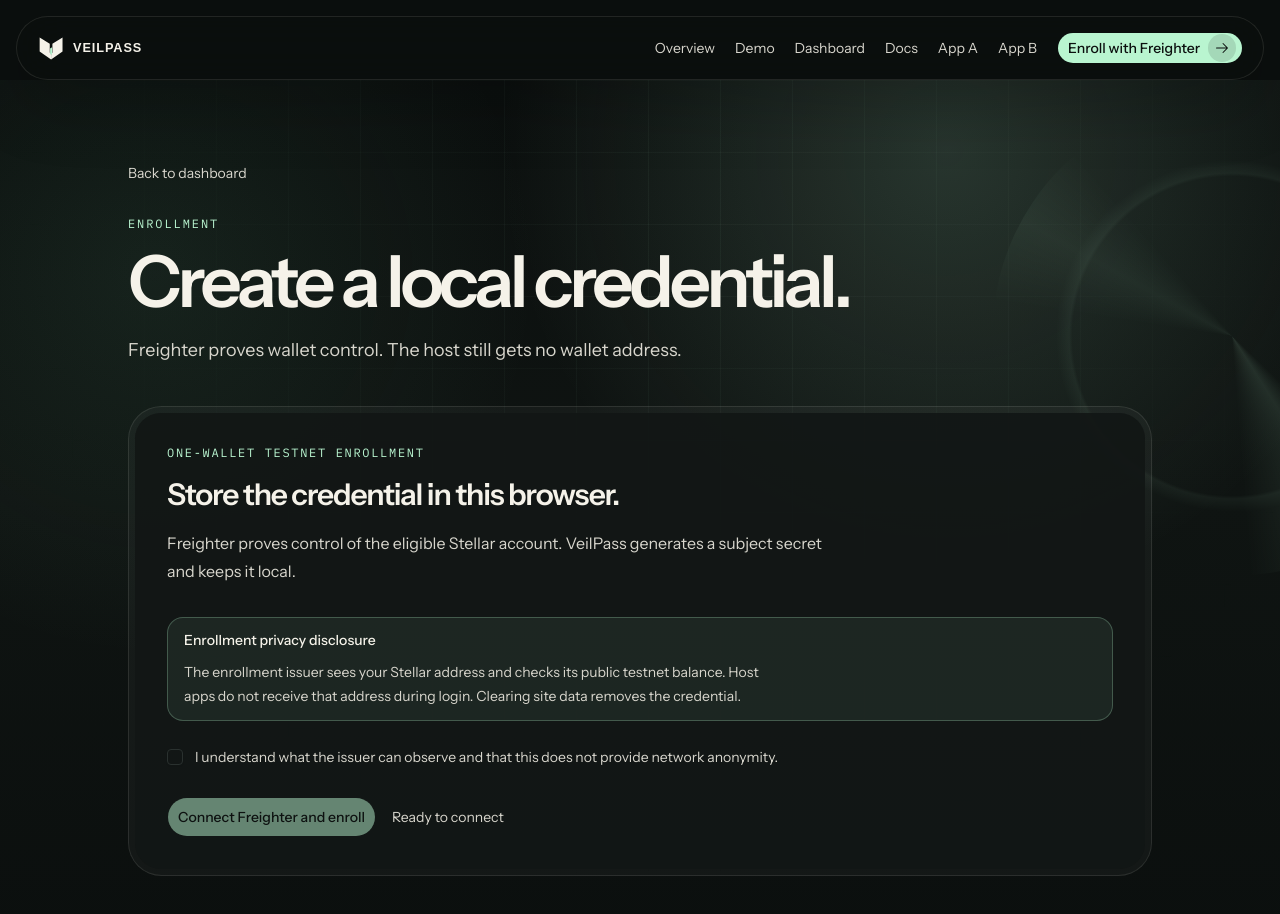
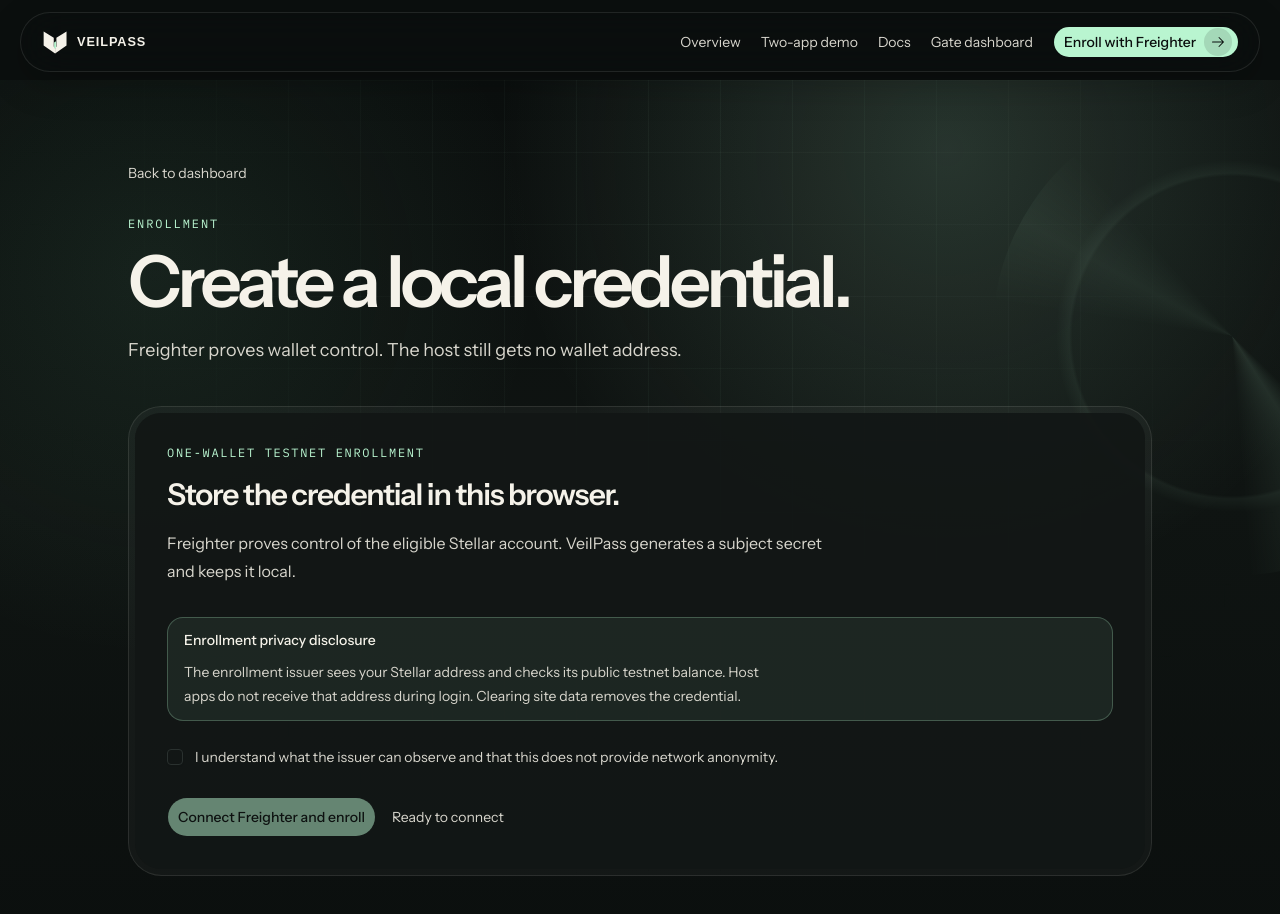
Before and after one commit to irham3/veilpass, a Next.js app in the folder frontend/: page /dashboard/enroll in a window 1280 px wide. Shown: the top 914 px of the page. Built offline with nearby package versions, Linux system fonts and the light colour scheme.

Commit message:
fix: stabilize navigation and resume login after enrollment

```diff
--- a/frontend/app/dashboard/enroll/page.tsx
+++ b/frontend/app/dashboard/enroll/page.tsx
@@ -14,7 +14,14 @@
   },
 };
 
-export default function EnrollPage() {
+function safeLoginReturnPath(value: string | string[] | undefined) {
+  if (typeof value !== "string" || !value.startsWith("/login?")) return undefined;
+  return value;
+}
+
+export default async function EnrollPage({ searchParams }: { searchParams: Promise<Record<string, string | string[] | undefined>> }) {
+  const returnTo = safeLoginReturnPath((await searchParams).returnTo);
+
   return (
     <div className="min-h-screen overflow-x-hidden bg-ink-950 text-paper-50">
       <main className="aperture-field relative px-5 py-14 lg:px-8 lg:py-20">
@@ -35,7 +42,7 @@
             </div>
           </Reveal>
           <Reveal delay="short" className="mt-10">
-            <EnrollmentFlow />
+            <EnrollmentFlow returnTo={returnTo} />
           </Reveal>
         </div>
       </main>
--- a/frontend/components/enrollment/enrollment-flow.tsx
+++ b/frontend/components/enrollment/enrollment-flow.tsx
@@ -2,6 +2,7 @@
 
 import { getNetworkDetails, isConnected, requestAccess, signMessage } from "@stellar/freighter-api";
 import { Networks } from "@stellar/stellar-sdk";
+import { useRouter } from "next/navigation";
 import { useState } from "react";
 
 import { Alert, AlertDescription, AlertTitle } from "@/components/ui/alert";
@@ -13,7 +14,8 @@
 
 const gateId = "premium-holder";
 
-export function EnrollmentFlow() {
+export function EnrollmentFlow({ returnTo }: { returnTo?: string }) {
+  const router = useRouter();
   const [disclosed, setDisclosed] = useState(false);
   const [status, setStatus] = useState("Ready to connect");
   const [complete, setComplete] = useState(false);
@@ -41,7 +43,13 @@
       const issued = issuedCredentialSchema.safeParse(await issueResponse.json());
       if (!issued.success) throw new Error("Issuer could not create the credential");
       await saveCredential({ ...issued.data, subjectSecret, storedAt: new Date().toISOString() });
-      setComplete(true); setStatus("Credential stored in this browser");
+      setComplete(true);
+      if (returnTo) {
+        setStatus("Credential stored. Returning to private login…");
+        window.setTimeout(() => router.replace(returnTo), 500);
+      } else {
+        setStatus("Credential stored in this browser");
+      }
     } catch (error) { setStatus(error instanceof Error ? error.message : "Enrollment failed"); }
   }
 
--- a/frontend/components/site-header.tsx
+++ b/frontend/components/site-header.tsx
@@ -12,14 +12,9 @@
 
 const links = [
   { href: publicAppLinks.home, label: "Overview" },
-  { href: `${publicAppLinks.home}/demo`, label: "Demo" },
-  { href: `${publicAppLinks.login}/dashboard`, label: "Dashboard" },
+  { href: `${publicAppLinks.home}/demo`, label: "Two-app demo" },
   { href: `${publicAppLinks.home}/docs`, label: "Docs" },
-];
-
-const liveApps = [
-  { href: publicAppLinks.appA, label: "App A", description: "Holder dashboard" },
-  { href: publicAppLinks.appB, label: "App B", description: "Private feedback" },
+  { href: `${publicAppLinks.login}/dashboard`, label: "Gate dashboard" },
 ];
 
 export function SiteHeader() {
@@ -31,7 +26,12 @@
     const update = () => {
       cancelAnimationFrame(frame);
       frame = requestAnimationFrame(() => {
-        setScrolled(window.scrollY > 18);
+        setScrolled((wasScrolled) => {
+          // A small hysteresis band prevents rapid state toggling around the
+          // threshold on trackpads and touch devices.
+          const next = wasScrolled ? window.scrollY > 8 : window.scrollY > 24;
+          return next === wasScrolled ? wasScrolled : next;
+        });
       });
     };
 
@@ -48,16 +48,15 @@
     <header
       data-scrolled={scrolled}
       className={cn(
-        "sticky top-0 z-50 transition-all duration-700 ease-[cubic-bezier(0.32,0.72,0,1)]",
-        scrolled ? "px-3 pt-2" : "px-4 pt-4",
+        "sticky top-0 z-50 h-20 px-4 pt-3 sm:px-5",
       )}
     >
       <div
         className={cn(
-          "relative mx-auto flex items-center justify-between overflow-hidden rounded-full border px-4 backdrop-blur-xl transition-all duration-700 ease-[cubic-bezier(0.32,0.72,0,1)] lg:px-5",
+          "relative mx-auto flex h-15 max-w-7xl items-center justify-between overflow-hidden rounded-full border px-4 backdrop-blur-xl transition-[background-color,border-color,box-shadow] duration-200 ease-out lg:px-5",
           scrolled
-            ? "h-13 max-w-5xl scale-[0.985] border-signal-400/24 bg-ink-950/90 shadow-[0_16px_70px_rgba(0,0,0,0.48),0_0_0_1px_rgba(185,245,208,0.03)]"
-            : "h-16 max-w-7xl border-paper-50/10 bg-ink-950/64 shadow-[0_18px_70px_rgba(0,0,0,0.24)]",
+            ? "border-signal-400/24 bg-ink-950/92 shadow-[0_16px_50px_rgba(0,0,0,0.42),0_0_0_1px_rgba(185,245,208,0.03)]"
+            : "border-paper-50/10 bg-ink-950/72 shadow-[0_12px_36px_rgba(0,0,0,0.22)]",
         )}
       >
         <span
@@ -79,17 +78,13 @@
             height={28}
             priority
             className={cn(
-              "transition-transform duration-700 ease-[cubic-bezier(0.32,0.72,0,1)] group-hover:scale-[1.025]",
-              scrolled && "scale-[0.94]",
+              "transition-transform duration-200 ease-out group-hover:scale-[1.025]",
             )}
           />
         </a>
         <nav
           aria-label="Primary navigation"
-          className={cn(
-            "hidden items-center transition-[gap] duration-700 ease-[cubic-bezier(0.32,0.72,0,1)] lg:flex",
-            scrolled ? "gap-4" : "gap-5",
-          )}
+          className="hidden items-center gap-5 xl:flex"
         >
           {links.map((link) => (
             <a
@@ -100,16 +95,6 @@
               )}
             >
               {link.label}
-            </a>
-          ))}
-          {liveApps.map((app) => (
-            <a
-              key={app.href}
-              href={app.href}
-              className="smooth-link text-sm text-paper-200 hover:-translate-y-0.5 hover:text-paper-50"
-              title={app.description}
-            >
-              {app.label}
             </a>
           ))}
           <Button
@@ -126,7 +111,7 @@
           </Button>
         </nav>
         <Sheet>
-          <SheetTrigger asChild className="lg:hidden">
+          <SheetTrigger asChild className="xl:hidden">
             <Button variant="ghost" size="icon" aria-label="Open navigation" className="rounded-full">
               <ListIcon size={22} />
             </Button>
@@ -144,17 +129,6 @@
                   <a href={link.href}>{link.label}</a>
                 </Button>
               ))}
-              <p className="mt-5 px-3 font-mono text-[0.625rem] uppercase tracking-[0.14em] text-paper-200">Live apps</p>
-              {liveApps.map((app) => (
-                <Button
-                  key={app.href}
-                  asChild
-                  variant="ghost"
-                  className="min-h-12 justify-start rounded-2xl text-base transition-transform duration-500 ease-[cubic-bezier(0.32,0.72,0,1)] active:scale-[0.98]"
-                >
-                  <a href={app.href}>{app.label} — {app.description}</a>
-                </Button>
-              ))}
               <Button asChild className="mt-4 rounded-full">
                 <a href={enrollmentUrl}>Enroll with Freighter</a>
               </Button>
--- a/frontend/packages/sdk/src/index.ts
+++ b/frontend/packages/sdk/src/index.ts
@@ -10,8 +10,10 @@
   constructor({ loginOrigin }: { loginOrigin: string }) { this.loginOrigin = normalizeOrigin(loginOrigin); }
 
   async login({ gateId, timeoutMs = 120_000 }: { gateId: string; timeoutMs?: number }): Promise<VerifiedLogin> {
-    const challengeResponse = await fetch("/api/challenges", { method: "POST", credentials: "same-origin", headers: { "Content-Type": "application/json" }, body: JSON.stringify({ gateId }) });
-    const challenge = challengeResponseSchema.parse(await challengeResponse.json());
+    const createChallenge = async () => {
+      const challengeResponse = await fetch("/api/challenges", { method: "POST", credentials: "same-origin", headers: { "Content-Type": "application/json" }, body: JSON.stringify({ gateId }) });
+      return challengeResponseSchema.parse(await challengeResponse.json());
+    };
     const state = crypto.randomUUID();
     const url = new URL("/login", this.loginOrigin);
     url.searchParams.set("gateId", gateId);
@@ -24,7 +26,11 @@
       const cleanup = () => { window.removeEventListener("message", onMessage); window.clearTimeout(timeout); };
       const onMessage = (event: MessageEvent) => {
         if (event.origin === this.loginOrigin && event.source === popup && event.data?.type === "veilpass:ready" && event.data?.state === state) {
-          popup.postMessage({ type: "veilpass:challenge", state, challenge }, this.loginOrigin);
+          void createChallenge().then((challenge) => {
+            popup.postMessage({ type: "veilpass:challenge", state, challenge }, this.loginOrigin);
+          }).catch((error) => {
+            cleanup(); popup.close(); reject(new VeilPassError("SERVICE_UNAVAILABLE", error instanceof Error ? error.message : "Could not create a login challenge"));
+          });
           return;
         }
         const result = validatePopupMessage({ event, popup, loginOrigin: this.loginOrigin, state });
```
Also changed, not shown: frontend/components/login/login-surface.tsx (+6 -1 lines), 1 other file (tests, documents, lock files or other folders).
